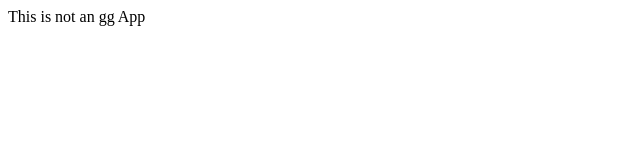
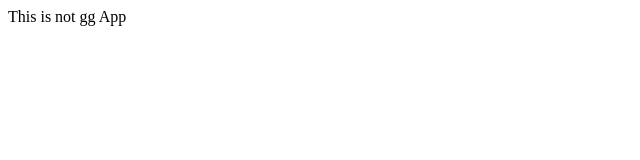
Before and after one commit to Khan9/test1, a plain HTML site: page index.html in a window 1280 px wide. Shown: the full height of the page, 0-640 px from the left. Drawn offline with Linux system fonts and the light colour scheme.

Commit message:
no channge

```diff
--- a/index.html
+++ b/index.html
@@ -3,6 +3,6 @@
 	<title>App</title>
 	</head>
 	<body>
-		This is  not an gg App
+		This is  not  gg App
 	</body
 </html>
```
